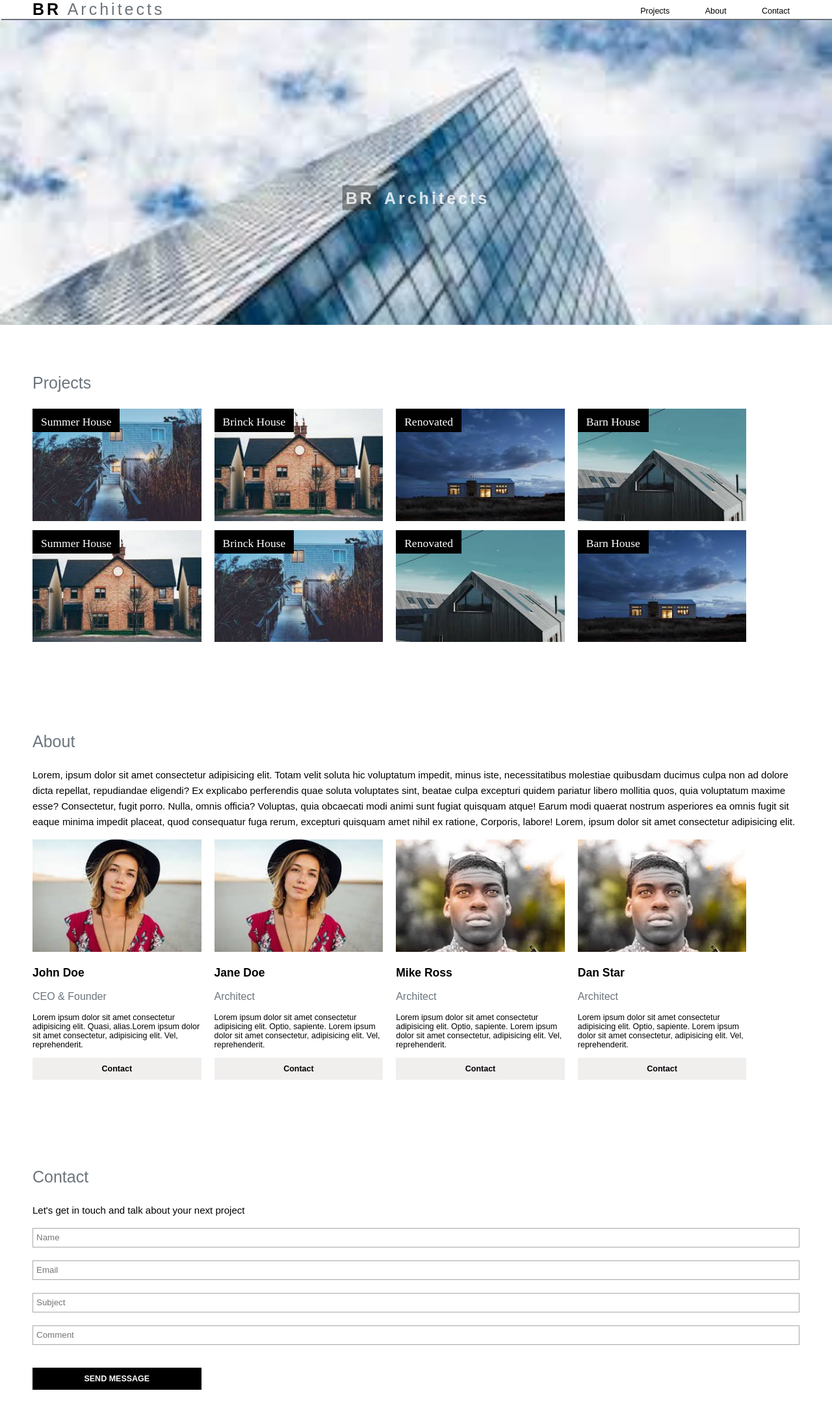
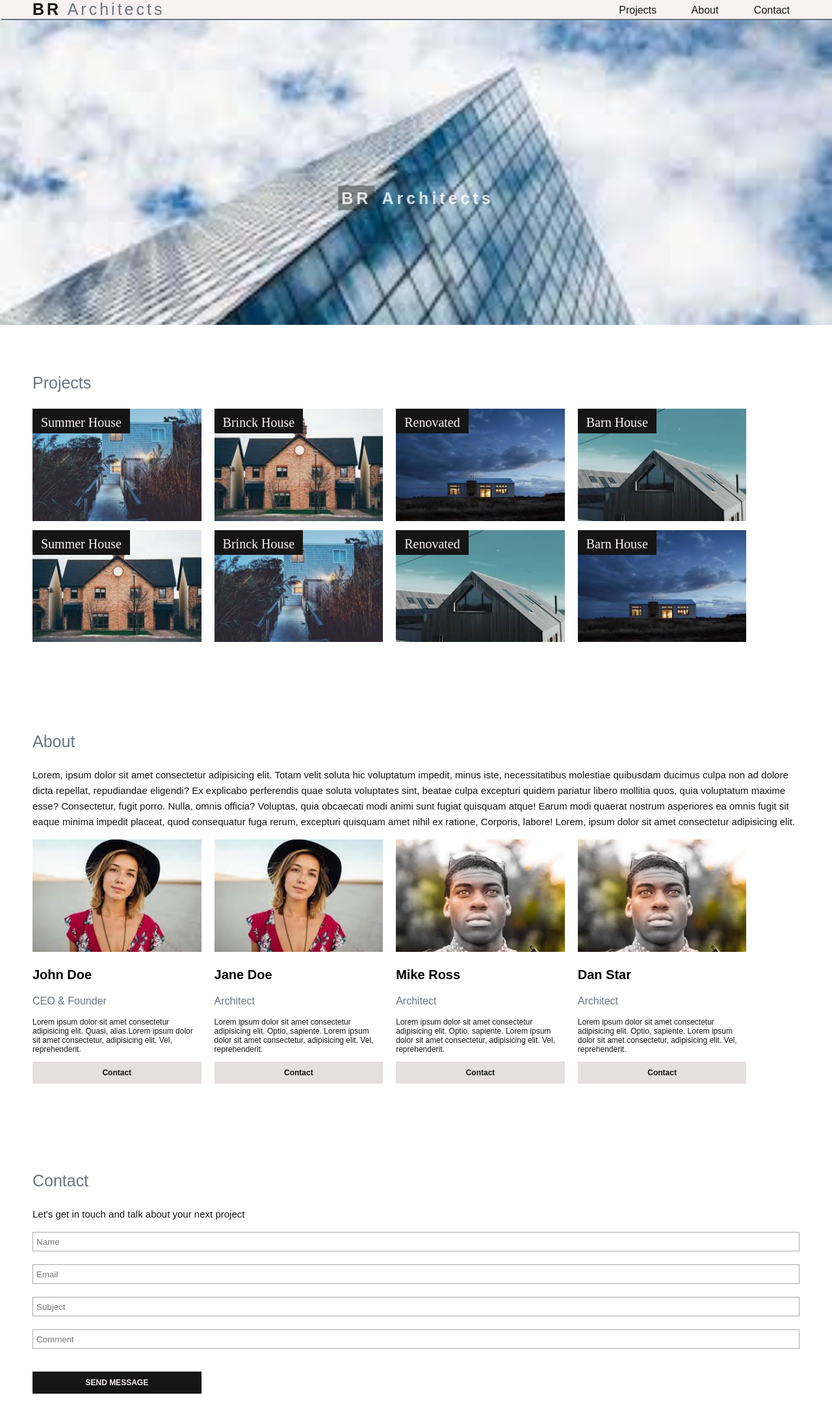
Before and after one commit to MaymonaObaid01/maymonaobaid01.github.io, a website: page index.html in a window 1280 px wide. Shown: the whole page at 65% size. Drawn offline with Linux system fonts and the light colour scheme.

Commit message:
edit nested files

```diff
--- a/index.scss
+++ b/index.scss
@@ -1,22 +1,17 @@
 // sass code here
-// @import 'variables'
-
-// dispaly
-$cards-display: flex;
-$display-type: wrap;
 
 // colors theme
-$primary: #6c757d;
-$secondary: black;
-$boxes-color: white;
-$contact-button-bg: rgb(241, 238, 238);
+$title-color: #6c757d;
+$paragraphs-color: rgb(22, 21, 21);
+$boxes-color: rgb(247, 241, 241);
+$contact-button-bg: rgb(230, 223, 223);
 
 // width
 $full-width:100%;
 $cards-width: 22%;
-$header-hight: 500px;
+
 // margins and paddings
-$main-padding: 50px;
+$divs-padding: 50px;
 $cards-padding: 0px 20px 10px 0px;
 $buttons-padding: 10px 0;
 
@@ -24,18 +19,14 @@ $buttons-padding: 10px 0;
 $title-font: 'Rubik', sans-serif;
 $title-description-font: 'Arial', sans-serif;
 $title-font-size: 25px;
-$title-description-font-size: 15px;
-$bold: 600;
-$spacing: 4px;
-// cursor
-$pointer: pointer;
 
 body {
     margin: 0;
 }
+
 //header
 .header {
-    height: $header-hight;
+    height: 500px;
     background-image: url("assets/img/background.jpg");
     background-size: cover;
     background-position: center;
@@ -47,9 +38,20 @@ body {
         top: 0;
         right: 0;
         z-index: 1;
-        box-shadow: 2px 2px $primary;
+        box-shadow: 2px 2px $title-color;
         width: 100%;
-        background-color:$boxes-color;
+        background-color: $boxes-color;
+
+        .logoName {
+            padding: $divs-padding;
+            color: $title-color;
+            font-size: 25px;
+            letter-spacing: 4px;
+
+            .boldChar {
+                color: $paragraphs-color;
+                font-weight: bold;
+            }
         }
 
         .navlist {
@@ -57,27 +59,16 @@ body {
             padding-top: 7px;
             margin-right: 15px;
             text-align: center;
-    }
-
-    .logoName {
-        padding: $main-padding;
-        color: $primary;
-        font-size: $title-font-size;
-        letter-spacing: $spacing;
-    }
-
-    .boldChar {
-        color: $secondary;
-        font-weight: $bold;
-    }
 
             a {
                 padding-right: 50px;
-        color:$secondary;
-        font-family: $title-font;
-        font-size: $title-font-size * 0.5;
+                color: $paragraphs-color;
+                font-family: 22px;
+                font-size: 13;
                 text-decoration: none;
-        cursor: $pointer;
+                cursor: pointer;
+            }
+        }
     }
 
     .TextOverImage {
@@ -87,47 +78,44 @@ body {
         transform: translate(-50%, -50%);
         color:rgba(255, 255, 255, 0.8);
         font-size: $title-font-size;
-        letter-spacing: $spacing;
-        font-weight: $bold;
+        letter-spacing: 5px;
+        font-weight: bold;
         text-align: center;
-    }
+
         .shadedWord {
             padding: 5px;
             background-color: rgba(47, 50, 50, 0.5);
             background-clip: border-box;
         }
     }
+}
 
 //  main titles
 .sectionTitle {
-    color: $primary;
+    color: $title-color;
     font-family: $title-font;
-    font-size: $title-font-size;
-
+    font-size: 25px;
 }
 
 .titleDescription {
-    color: $secondary;
+    color: $paragraphs-color;
     font-family: $title-description-font;
-    font-size: $title-description-font-size;
+    font-size: 15px;
     line-height: 1.6;
 }
 
 // project section
 .projects {
-    padding: $main-padding;
+    padding: $divs-padding;
 
     .projectsItems {
-        display: $cards-display;
-        flex-wrap: $display-type;
-    }
+        display: flex;
+        flex-wrap: wrap;
 
         .card {
             position: relative;
             width: $cards-width;
             padding: $cards-padding;
-
-    }
 
             img {
                 width: $full-width;
@@ -140,61 +128,63 @@ body {
                 padding: 10px 13px 5px 13px;
                 margin: 0;
                 color: $boxes-color;
-        background-color:$secondary;
-        font-size: $title-font-size * 0.7;
+                background-color: $paragraphs-color;
+                font-size: 20px;
+            }
+        }
     }
 }
 
 // About Section
 .About {
-    padding: $main-padding;
+    padding: $divs-padding;
 
     .AboutItems {
-        display: $cards-display;
-        flex-wrap: $display-type;
-    }
+        display: flex;
+        flex-wrap: wrap;
 
         .card {
             width: $cards-width;
             padding: $cards-padding;
             font-family: $title-font;
-    }
+
             img {
                 width: $full-width;
             }
 
             .name {
-        font-size: $title-font-size * 0.7;
-        font-weight: $bold;
+                font-size: 20px;
+                font-weight: bold;
             }
 
             .career {
-        margin-top: $title-font-size * 0.5;
-        color: $primary;
+                margin-top: 15px;
+                color: $title-color;
             }
 
             .description {
                 margin-top: 15px;
-        color: $secondary;
-        font-size: $title-font-size * 0.5;
+                color: $paragraphs-color;
+                font-size: 12px;
             }
 
             .AboutBtn {
                 width: $full-width;
                 padding: $buttons-padding;
                 border: none;
-        color: $secondary;
-        font-size: $title-font-size * 0.5;
-        font-weight: $bold;
+                color: $paragraphs-color;
+                font-size: 12px;
+                font-weight: 600;
                 background-color: $contact-button-bg;
-        cursor: $pointer;
+                cursor: pointer;
+            }
+        }
     }
 }
 
-
 // contact section
 .contact {
-    padding: $main-padding;
+    padding: $divs-padding;
 
     .box {
         display: inline-block;
@@ -211,11 +201,11 @@ body {
         border: none;
         margin: 15px 0px;
         color: $boxes-color;
-        font-size: $title-font-size * 0.5;
-        font-weight: $bold;
-        background-color:$secondary;
+        font-size: 12px;
+        font-weight: bold;
+        background-color:$paragraphs-color;
         text-transform: uppercase;
-        cursor: $pointer;
+        cursor: pointer;
     }
 
 }
```
Also changed, not shown: -variables.css (deleted), -variables.scss (deleted), index.css, 2 other files. Lines whose indentation alone changed are shown as unchanged.
